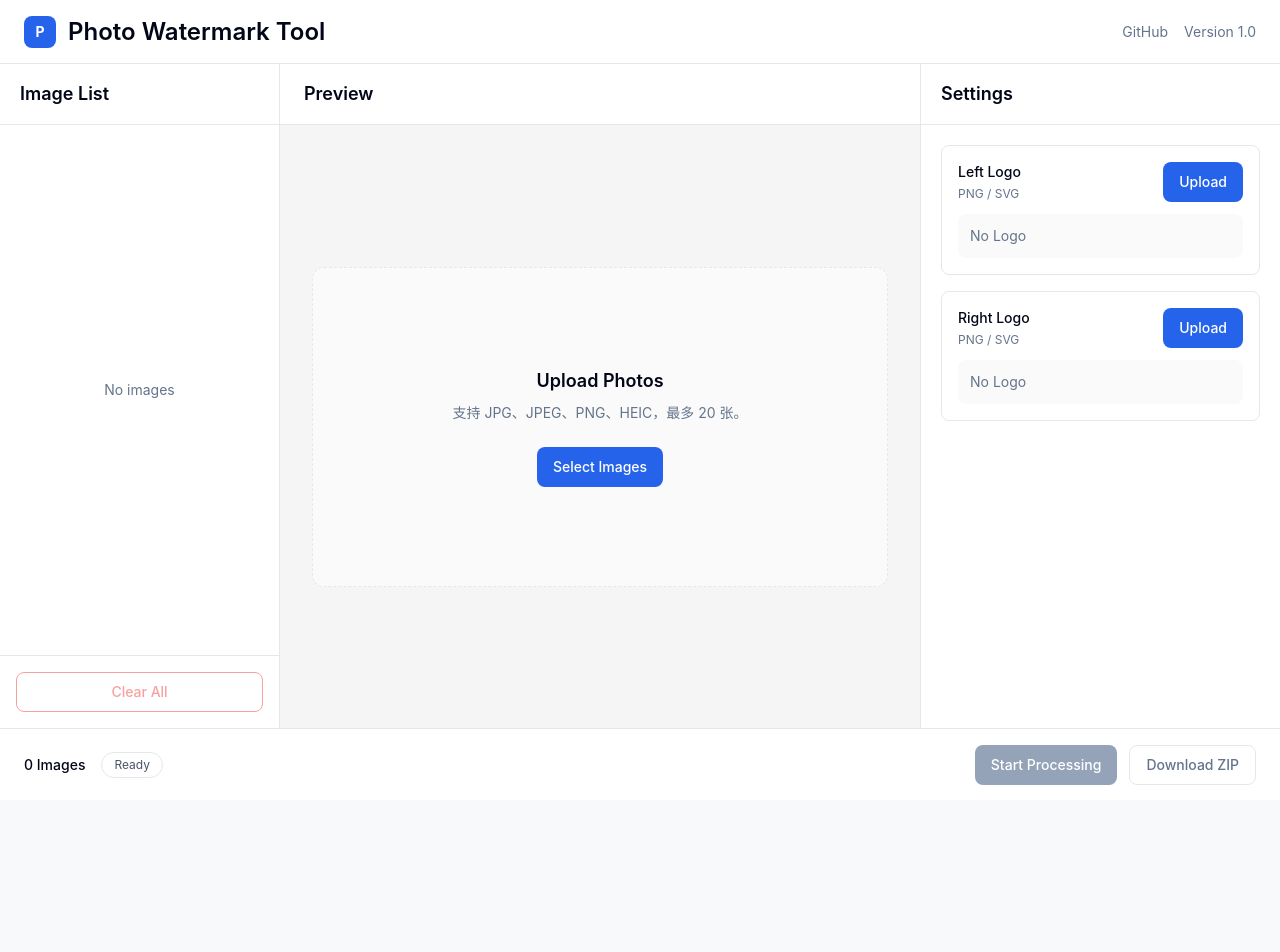
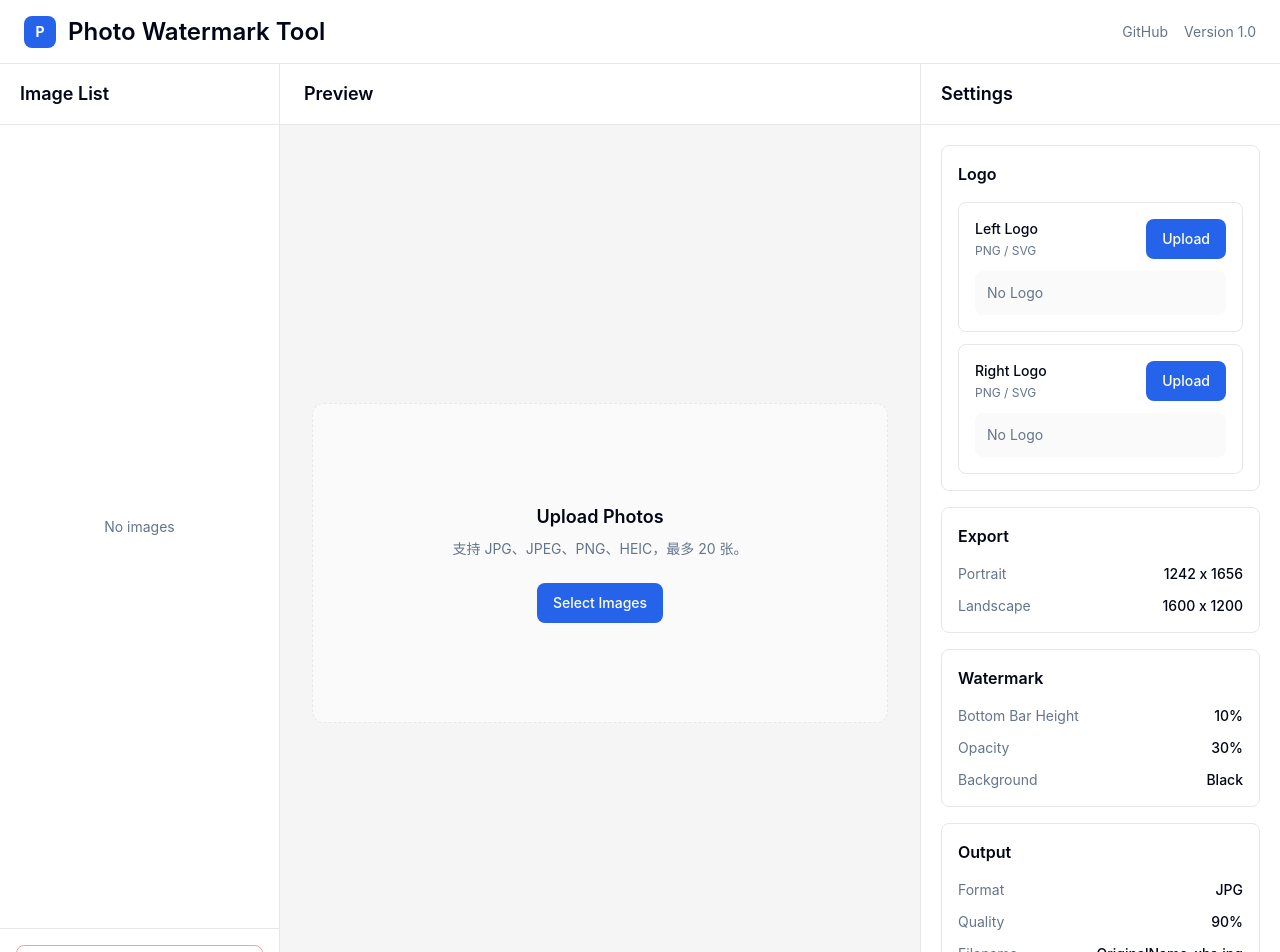
Before and after one commit to sweetCurious/photo-watermark-tool, a React (Vite) app: page / in a window 1280 px wide. Shown: the top 952 px of the page. Before the commit the page ends 800 px from the top, so only its background shows below. Built offline with nearby package versions, Linux system fonts and the light colour scheme.

Commit message:
feat: implement settings panel

```diff
--- a/src/components/layout/WorkspacePanels.tsx
+++ b/src/components/layout/WorkspacePanels.tsx
@@ -1,6 +1,6 @@
 import { ImageList } from '../image/ImageList';
 import { ImagePreview } from '../image/ImagePreview';
-import { LogoUploader } from '../logo/LogoUploader';
+import { SettingsPanel } from '../settings/SettingsPanel';
 
 function LeftPanel() {
   return (
@@ -26,20 +26,6 @@ function PreviewPanel() {
   );
 }
 
-function SettingsPanel() {
-  return (
-    <aside className="flex w-[360px] shrink-0 flex-col border-l border-border-default bg-background-panel">
-      <div className="border-b border-border-default px-5 py-4">
-        <h2 className="text-lg font-semibold">Settings</h2>
-      </div>
-      <div className="space-y-4 p-5">
-        <LogoUploader position="left" />
-        <LogoUploader position="right" />
-      </div>
-    </aside>
-  );
-}
-
 export function WorkspacePanels() {
   return (
     <main className="flex min-h-0 flex-1 overflow-hidden">
--- /dev/null
+++ b/src/components/settings/SettingsPanel.tsx
@@ -0,0 +1,122 @@
+import { ReactNode } from 'react';
+import { OUTPUT_IMAGE_SPECS } from '../../constants/imageSpecs';
+import { BOTTOM_BAR_HEIGHT_RATIO } from '../../constants/watermarkSpecs';
+import { JPG_QUALITY } from '../../services/exportService';
+import { LogoUploader } from '../logo/LogoUploader';
+
+interface ReadonlyRow {
+  label: string;
+  value: string;
+}
+
+function SettingsCard({ children, title }: { children: ReactNode; title: string }) {
+  return (
+    <section className="rounded-lg border border-border-default bg-background-panel p-4">
+      <h3 className="text-base font-semibold text-slate-950">{title}</h3>
+      <div className="mt-4 space-y-3">{children}</div>
+    </section>
+  );
+}
+
+function ReadonlyInfoList({ rows }: { rows: ReadonlyRow[] }) {
+  return (
+    <dl className="space-y-3">
+      {rows.map((row) => (
+        <div className="flex items-center justify-between gap-4 text-sm" key={row.label}>
+          <dt className="text-slate-500">{row.label}</dt>
+          <dd className="font-medium text-slate-950">{row.value}</dd>
+        </div>
+      ))}
+    </dl>
+  );
+}
+
+function LogoSettingsCard() {
+  return (
+    <SettingsCard title="Logo">
+      <LogoUploader position="left" />
+      <LogoUploader position="right" />
+    </SettingsCard>
+  );
+}
+
+function ExportCard() {
+  return (
+    <SettingsCard title="Export">
+      <ReadonlyInfoList
+        rows={[
+          {
+            label: 'Portrait',
+            value: `${OUTPUT_IMAGE_SPECS.portrait.width} x ${OUTPUT_IMAGE_SPECS.portrait.height}`,
+          },
+          {
+            label: 'Landscape',
+            value: `${OUTPUT_IMAGE_SPECS.landscape.width} x ${OUTPUT_IMAGE_SPECS.landscape.height}`,
+          },
+        ]}
+      />
+    </SettingsCard>
+  );
+}
+
+function WatermarkCard() {
+  return (
+    <SettingsCard title="Watermark">
+      <ReadonlyInfoList
+        rows={[
+          {
+            label: 'Bottom Bar Height',
+            value: `${BOTTOM_BAR_HEIGHT_RATIO * 100}%`,
+          },
+          {
+            label: 'Opacity',
+            value: '30%',
+          },
+          {
+            label: 'Background',
+            value: 'Black',
+          },
+        ]}
+      />
+    </SettingsCard>
+  );
+}
+
+function OutputCard() {
+  return (
+    <SettingsCard title="Output">
+      <ReadonlyInfoList
+        rows={[
+          {
+            label: 'Format',
+            value: 'JPG',
+          },
+          {
+            label: 'Quality',
+            value: `${JPG_QUALITY * 100}%`,
+          },
+          {
+            label: 'Filename',
+            value: 'OriginalName_xhs.jpg',
+          },
+        ]}
+      />
+    </SettingsCard>
+  );
+}
+
+export function SettingsPanel() {
+  return (
+    <aside className="flex w-[360px] shrink-0 flex-col border-l border-border-default bg-background-panel">
+      <div className="border-b border-border-default px-5 py-4">
+        <h2 className="text-lg font-semibold">Settings</h2>
+      </div>
+      <div className="min-h-0 flex-1 space-y-4 overflow-y-auto p-5">
+        <LogoSettingsCard />
+        <ExportCard />
+        <WatermarkCard />
+        <OutputCard />
+      </div>
+    </aside>
+  );
+}
```
Also changed, not shown: 1 other file (tests, documents, lock files or other folders).
